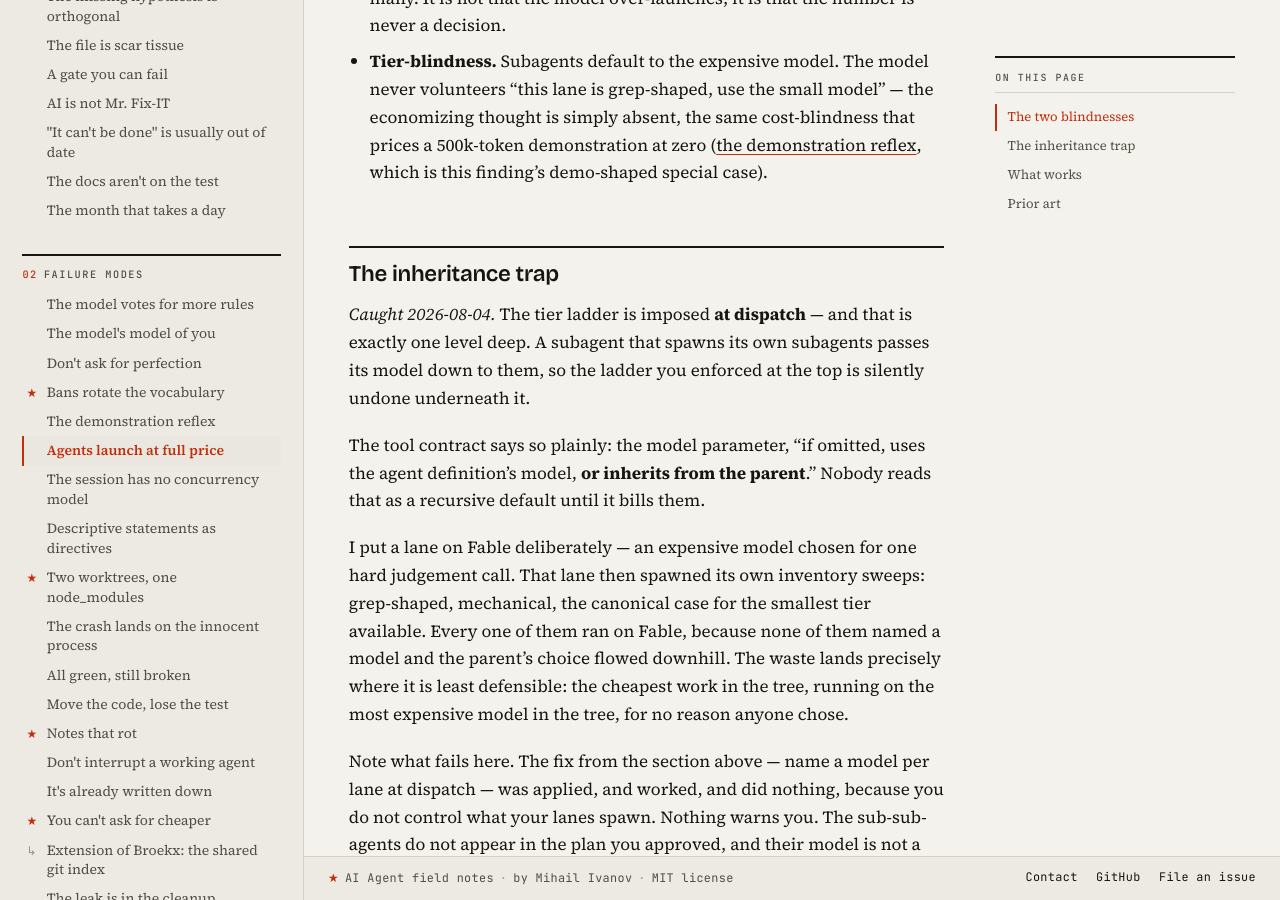
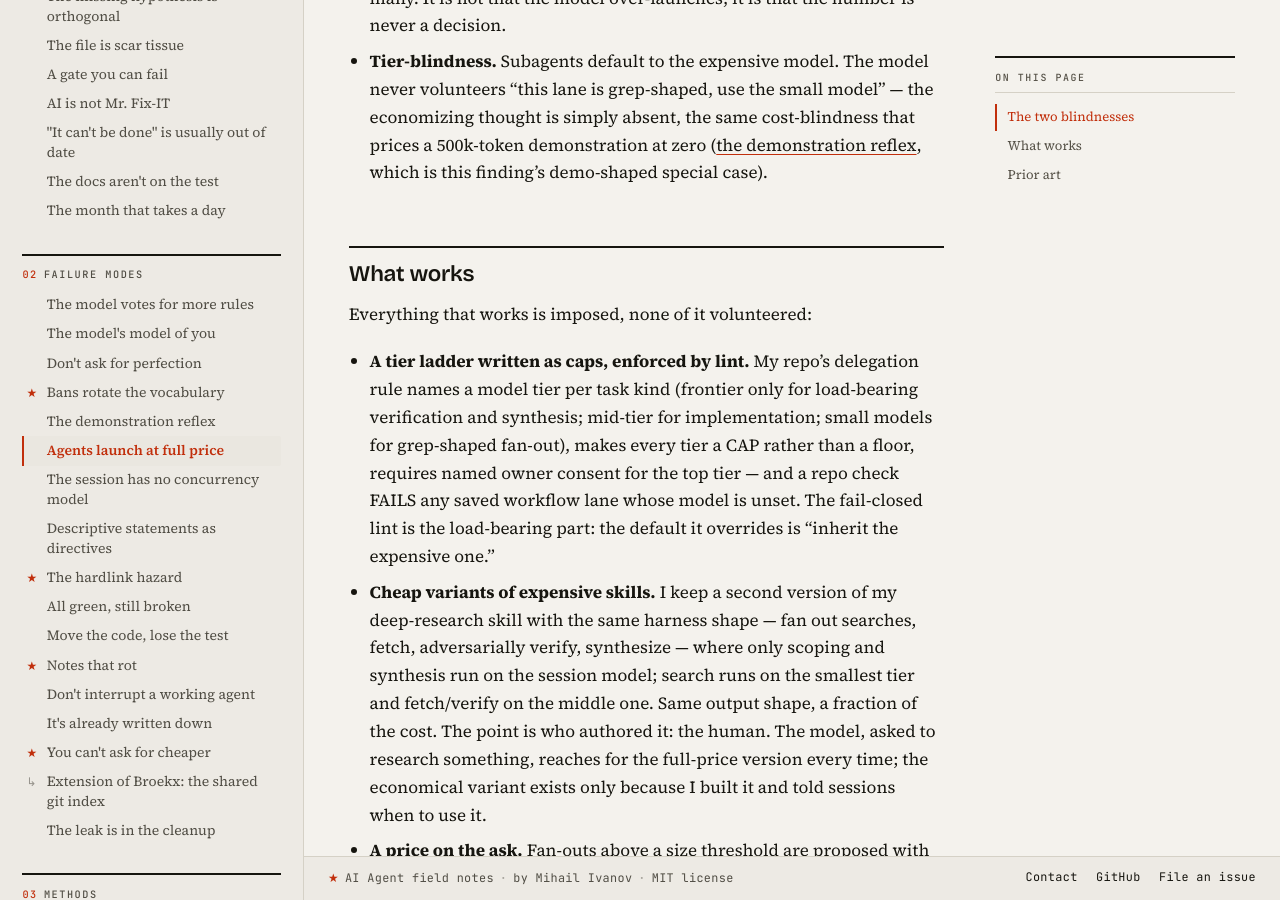
Before and after one commit to mivanov93/ai-agent-field-notes, a Jekyll site: the page built from agents-launch-at-full-price.md, in a window 1280 px wide and 900 px high, scrolled down 643 px. Built offline with Jekyll 4.4.1, drawn with Linux system fonts in a browser that asks for light colours; our own code applies the rules of GitHub Pages for plain Markdown files; some of the changed text lies outside the part shown.

Commit message:
Revert "the model tier you pin does not survive one level down"
This reverts commit 0e548d2b2d0e5971ae065a36eb08640fadf5cd4a.

```diff
--- a/_data/nav.yml
+++ b/_data/nav.yml
@@ -46,11 +46,9 @@
       url: "the-session-has-no-concurrency-model.md"
     - title: "Descriptive statements as directives"
       url: "descriptive-statements-as-directives.md"
-    - title: "Two worktrees, one node_modules"
+    - title: "The hardlink hazard"
       url: "two-worktrees-one-node-modules.md"
       original: true
-    - title: "The crash lands on the innocent process"
-      url: "the-crash-lands-on-the-innocent-process.md"
     - title: "All green, still broken"
       url: "all-green-still-broken.md"
     - title: "Move the code, lose the test"
--- a/agents-launch-at-full-price.md
+++ b/agents-launch-at-full-price.md
@@ -1,8 +1,7 @@
 # Agents launch at full price
 
-*Status: searched 2026-07-31; the inheritance trap added 2026-08-04. Both
-blindnesses are documented on Claude Code itself; the unified thesis, the
-cheap-variant pattern, and the recursive inheritance trap are the deltas.*
+*Status: searched 2026-07-31. Both blindnesses are documented on Claude Code
+itself; the unified thesis and the cheap-variant pattern are the deltas.*
 
 **Claim:** the model does not economize delegation. Left alone, it
 launches as many agents as the task shape suggests — without counting —
@@ -25,37 +24,6 @@ size and lane models are governed from outside or not at all.
   prices a 500k-token demonstration at zero
   ([the demonstration reflex](the-demonstration-reflex.md), which is this
   finding's demo-shaped special case).
-
-## The inheritance trap
-
-*Caught 2026-08-04.* The tier ladder is imposed **at dispatch** — and that is
-exactly one level deep. A subagent that spawns its own subagents passes its
-model down to them, so the ladder you enforced at the top is silently undone
-underneath it.
-
-The tool contract says so plainly: the model parameter, "if omitted, uses the
-agent definition's model, **or inherits from the parent**." Nobody reads that as
-a recursive default until it bills them.
-
-I put a lane on Fable deliberately — an expensive model chosen for one hard
-judgement call. That lane then spawned its own inventory sweeps: grep-shaped,
-mechanical, the canonical case for the smallest tier available. Every one of
-them ran on Fable, because none of them named a model and the parent's choice
-flowed downhill. The waste lands precisely where it is least defensible: the
-cheapest work in the tree, running on the most expensive model in the tree, for
-no reason anyone chose.
-
-Note what fails here. The fix from the section above — name a model per lane at
-dispatch — was applied, and worked, and did nothing, because you do not control
-what your lanes spawn. Nothing warns you. The sub-sub-agents do not appear in
-the plan you approved, and their model is not a decision anyone made; it is a
-default inherited from a decision about a different agent doing different work.
-
-**The rule, which has to live in the prompt because it cannot live in the
-dispatch:** every frontier-model agent prompt carries "any sub-agents you spawn
-must specify sonnet or haiku explicitly — never inherit." It is ugly and it is
-boilerplate, and it is the only place the instruction can sit, because the
-parent is the only thing that will be in scope when the child is created.
 
 ## What works
 
@@ -81,10 +49,6 @@ Everything that works is imposed, none of it volunteered:
 - **A price on the ask.** Fan-outs above a size threshold are proposed
   with lane count and models named before dispatch, and demonstrations
   are purchases ([the demonstration reflex](the-demonstration-reflex.md)).
-- **An anti-inheritance clause in every expensive lane's prompt.** See the
-  trap above: dispatch-time model pinning does not reach the second level,
-  so the instruction has to travel inside the prompt of the agent that
-  might spawn.
 
 ## Prior art
 
@@ -105,11 +69,3 @@ tier-ladder half. The delta: the two blindnesses as one structural property
 delegation economy is human-imposed and machine-enforced, and the
 human-authored cheap-variant-of-an-expensive-skill as the practical fix —
 none found stated as such.
-
-On the inheritance trap specifically: Systima's "Subagent Tax" observes the
-one-level version (Explore agents "inherit the parent model rather than
-defaulting to Haiku") and the behaviour is documented in the tool contract, so
-the mechanism is KNOWN. What I have not found stated is that it **recurses, and
-therefore defeats the standard fix** — per-lane model pinning is a dispatch-time
-control, and the trap springs below dispatch, where the only surviving lever is
-text inside the parent's prompt.
```
Also changed, not shown: README.md (+1 -2 lines), examples/CLAUDE.md (+0 -6 lines), the-crash-lands-on-the-innocent-process.md (deleted, +0 -118 lines).
